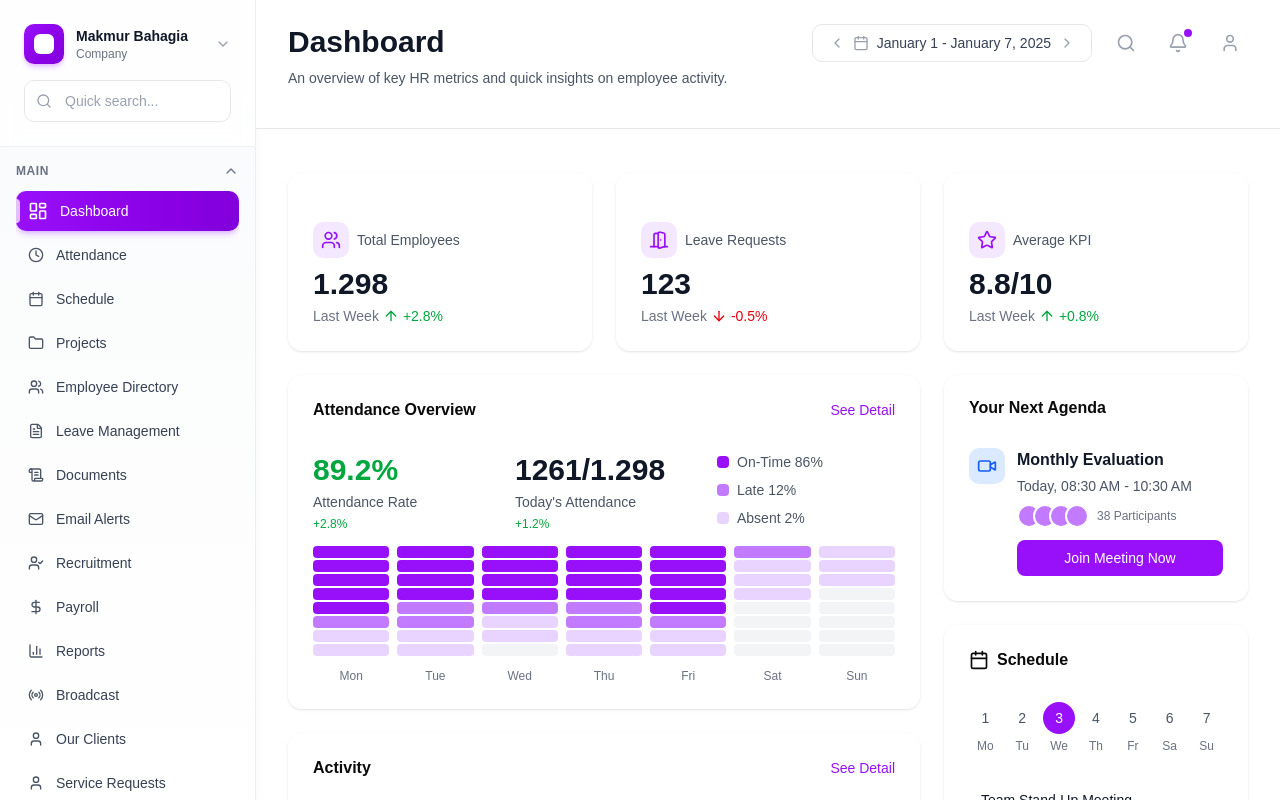
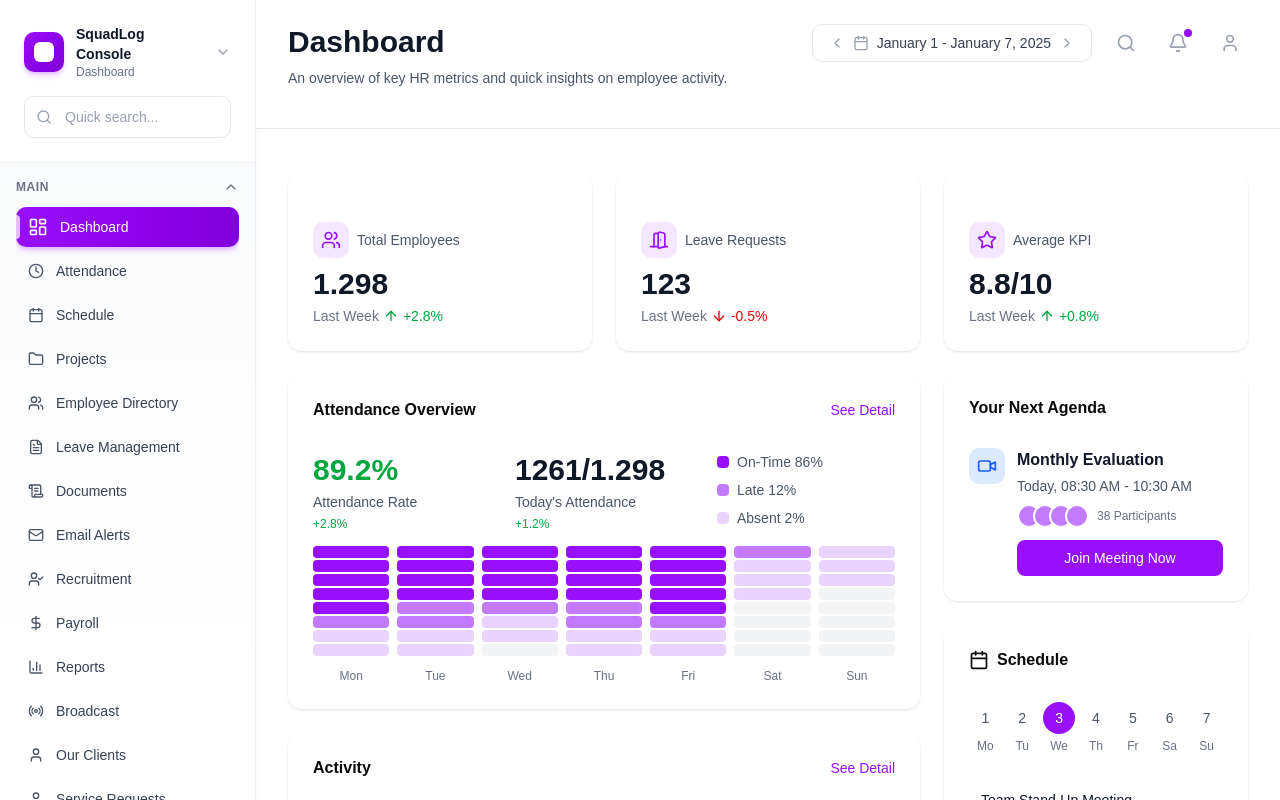
Before and after one commit to nexoviasoft/nexoviasoft-console, a Next.js app: page / in a window 1280 px wide. Built offline with nearby package versions, Linux system fonts and the light colour scheme; no server answers; a web font is replaced by a local one.

Commit message:
Branding: Rename to SquadLog Console and update site title

```diff
--- a/src/app/layout.js
+++ b/src/app/layout.js
@@ -10,8 +10,8 @@ const baiJamjuree = Bai_Jamjuree({
 });
 
 export const metadata = {
-  title: "Create Next App",
-  description: "Generated by create next app",
+  title: "SquadLog Console | HR, Recruitment & Project Management",
+  description: "Enterprise dashboard for SquadLog - Managing Projects, HR, Recruitment, and more.",
 };
 
 export default function RootLayout({ children }) {
--- a/src/components/layout/Sidebar.jsx
+++ b/src/components/layout/Sidebar.jsx
@@ -148,9 +148,9 @@ const Sidebar = () => {
           </div>
           <div className="flex-1">
             <div className="font-bold text-sm text-gray-900 transition-colors group-hover:text-purple-600">
-              Makmur Bahagia
+              SquadLog Console
             </div>
-            <div className="text-xs text-gray-500">Company</div>
+            <div className="text-xs text-gray-500">Dashboard</div>
           </div>
           <button className="text-gray-400 hover:text-purple-600 transition-colors duration-200 hover:scale-110">
             <ChevronDown className="w-4 h-4 transition-transform duration-200" />
```
